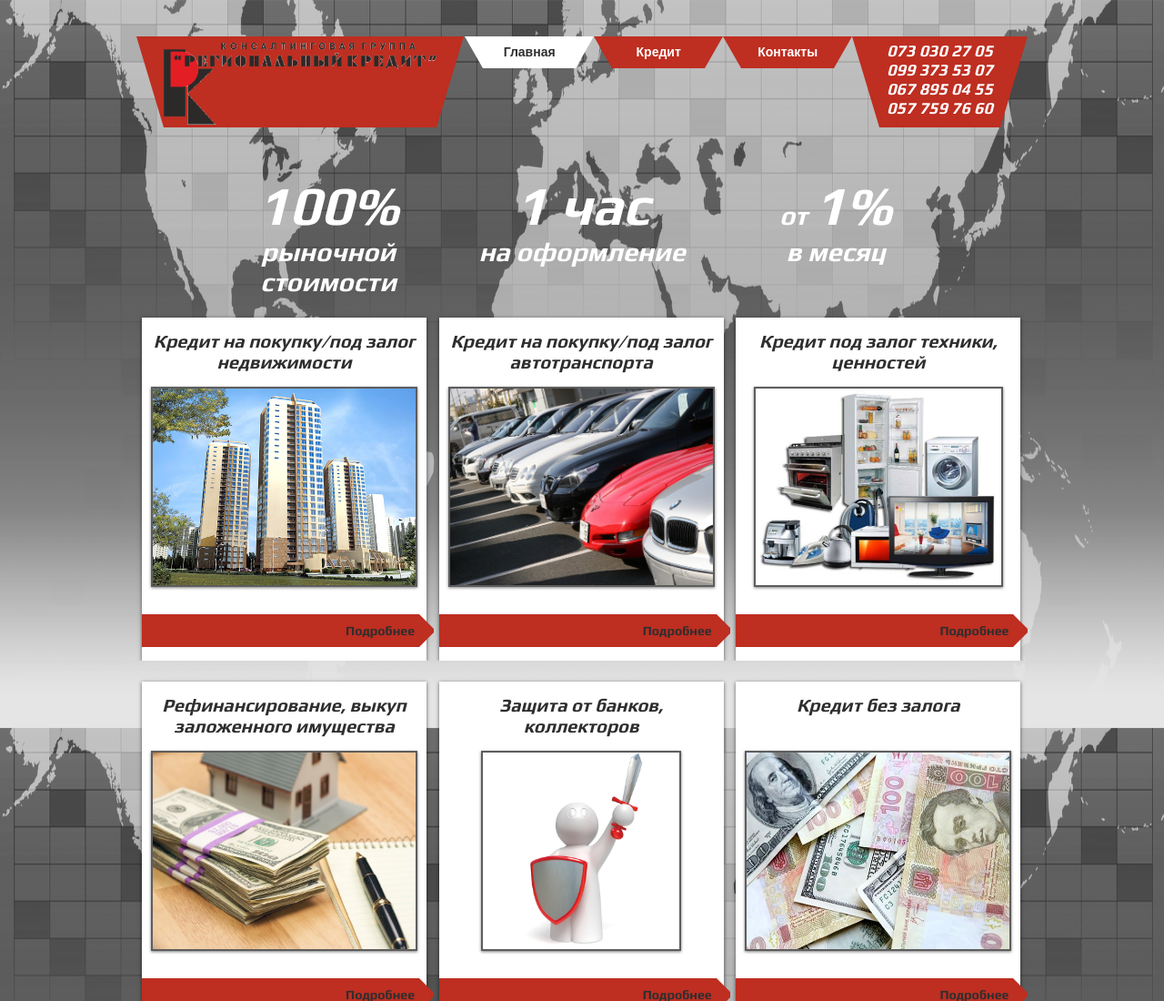
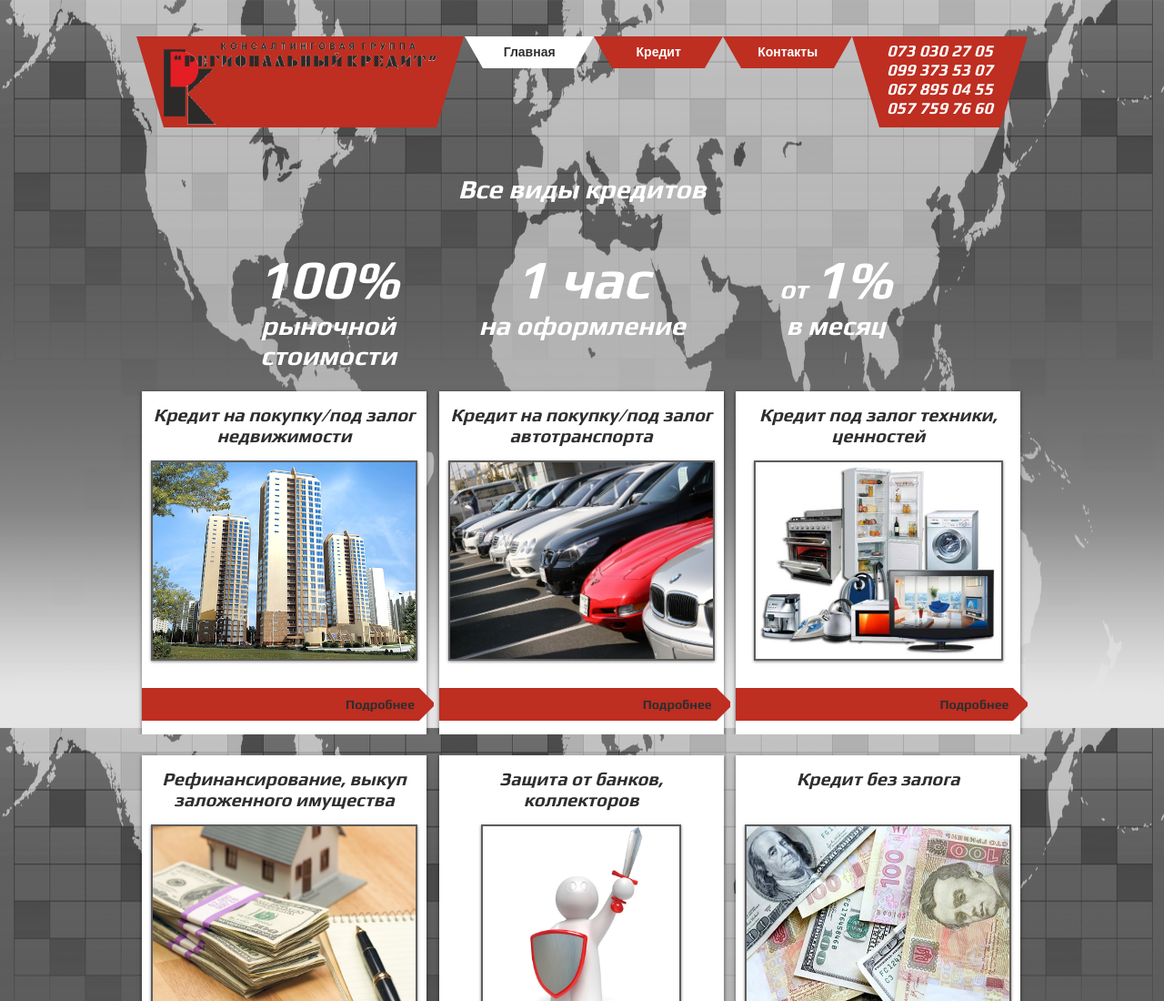
Before and after one commit to dmgame/ukrcred, a plain HTML site: page index.html in a window 1280 px wide. Shown: the top 1100 px of the page at 91% size. Drawn offline with nearby package versions, Linux system fonts and the light colour scheme.

Commit message:
Добавлена запись Все виды кредитов

```diff
--- a/index.html
+++ b/index.html
@@ -54,6 +54,11 @@
 	<div class="main">
 		<div id="tab1" class="home-wrap">
 			<div class="container">
+				<div class="home-info">
+					<div class="home-info-item">
+						<p>Все виды кредитов</p>
+					</div>
+				</div>
 				<div class="home-info">
 					<div class="home-info-item">
 						<p><span>100%</span></p>
```
